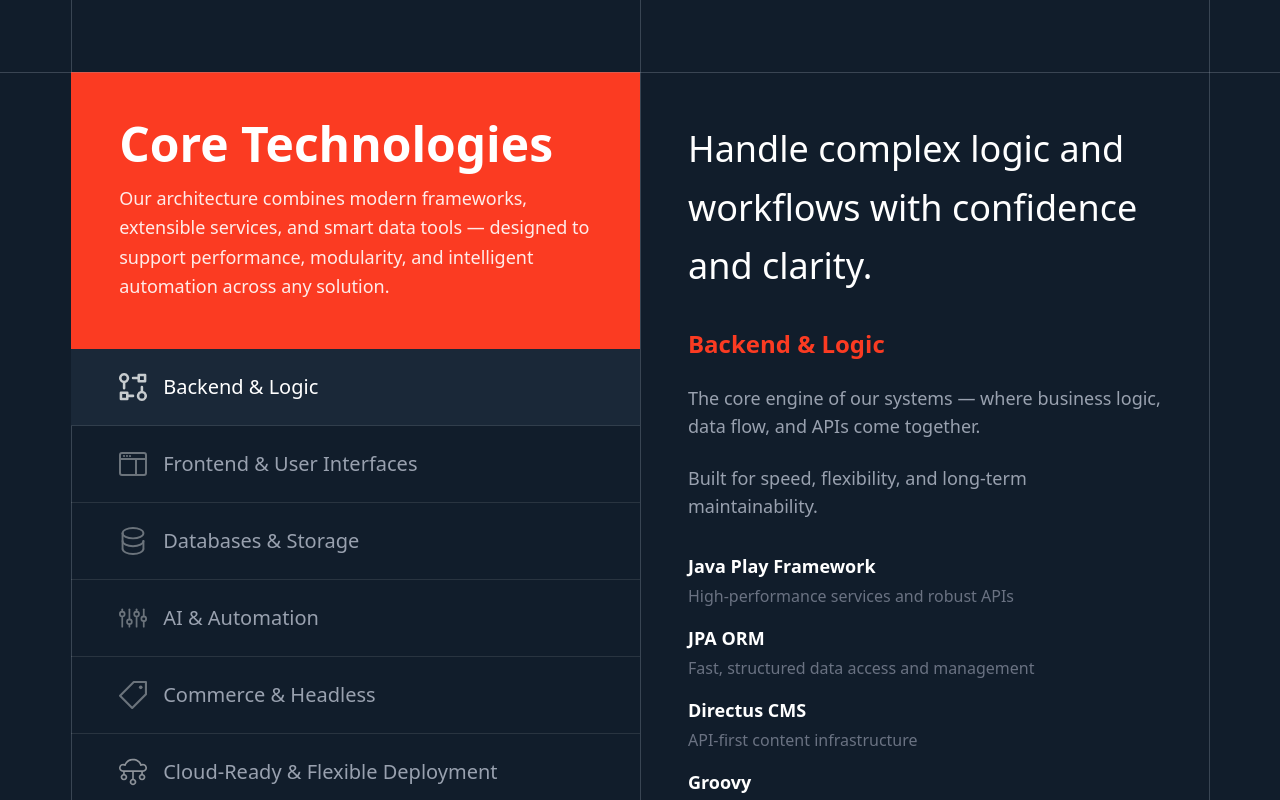
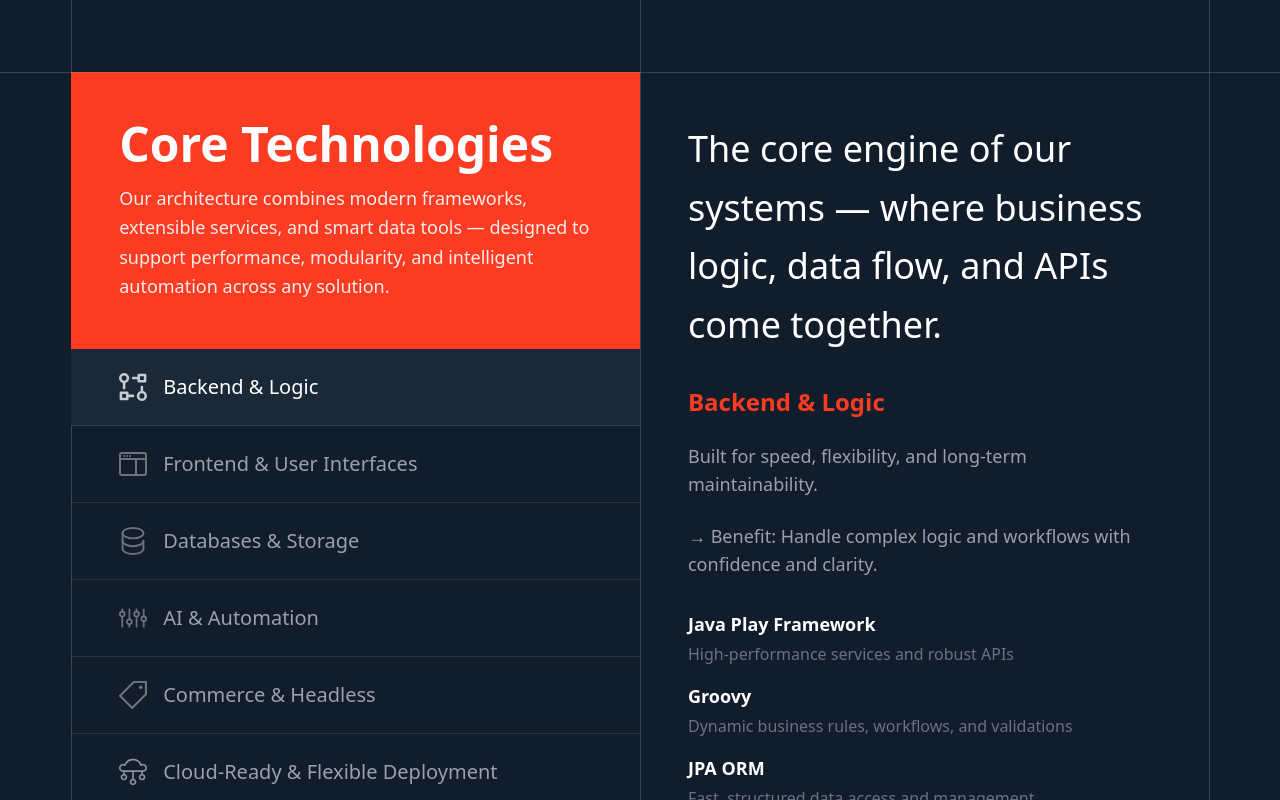
Before and after one commit to abdullah-fareed1/synergic, a Next.js app: page /tech-advantage in a window 1280 px wide. Shown: the part 780-1580 px from the top of the page. Built offline with nearby package versions, Linux system fonts and the light colour scheme.

Commit message:
Updated the text content of the Technologies Section

```diff
--- a/app/tech-advantage/sections/CoreTechnologiesSection.tsx
+++ b/app/tech-advantage/sections/CoreTechnologiesSection.tsx
@@ -1,99 +1,172 @@
-'use client';
+"use client";
 
-import { useState } from 'react';
-import { GridSection, GridContainer, GridCol } from '../../components/grid';
+import { useState } from "react";
+import { GridSection, GridContainer, GridCol } from "../../components/grid";
 
 const technologiesData = [
   {
-    id: 'backend',
-    icon: '/icons/workflow.svg',
-    title: 'Backend & Logic',
-    description: 'Handle complex logic and workflows with confidence and clarity.',
-    details: 'The core engine of our systems — where business logic, data flow, and APIs come together.',
-    subDetails: 'Built for speed, flexibility, and long-term maintainability.',
+    id: "backend",
+    icon: "/icons/workflow.svg",
+    title: "Backend & Logic",
+    description:
+      "The core engine of our systems — where business logic, data flow, and APIs come together.",
+    details: "Built for speed, flexibility, and long-term maintainability.",
+    subDetails:
+      "→ Benefit: Handle complex logic and workflows with confidence and clarity.",
     technologies: [
-      { name: 'Java Play Framework', desc: 'High-performance services and robust APIs' },
-      { name: 'JPA ORM', desc: 'Fast, structured data access and management' },
-      { name: 'Directus CMS', desc: 'API-first content infrastructure' },
-      { name: 'Groovy', desc: 'Dynamic business rules, workflows, and validations' }
-    ]
+      {
+        name: "Java Play Framework",
+        desc: "High-performance services and robust APIs",
+      },
+      {
+        name: "Groovy",
+        desc: "Dynamic business rules, workflows, and validations",
+      },
+      {
+        name: "JPA ORM",
+        desc: "Fast, structured data access and management",
+      },
+      {
+        name: "Directus CMS",
+        desc: "API-first content infrastructure",
+      },
+    ],
   },
   {
-    id: 'frontend',
-    icon: '/icons/interface-ui.svg',
-    title: 'Frontend & User Interfaces',
-    description: 'Crafting intuitive, responsive experiences that users love.',
-    details: 'Modern frameworks and design systems for seamless interactions.',
-    subDetails: 'Component-driven architecture for scalable applications.',
+    id: "frontend",
+    icon: "/icons/interface-ui.svg",
+    title: "Frontend & User Interfaces",
+    description:
+      "Powerful frontends for any device — from browser-based apps to mobile-ready platforms.",
+    details: "Built to deliver modern experiences with flexibility and speed.",
+    subDetails:
+      "→ Benefit: Deliver engaging user experiences — across web, mobile, and portals.",
     technologies: [
-      { name: 'React & Next.js', desc: 'Fast, scalable web applications' },
-      { name: 'Tailwind CSS', desc: 'Utility-first styling for rapid development' },
-      { name: 'TypeScript', desc: 'Type-safe code for better maintainability' },
-      { name: 'Component Libraries', desc: 'Reusable UI components and design systems' }
-    ]
+      {
+        name: "Angular, React, Next.js, Ionic",
+        desc: "Build once, run everywhere",
+      },
+      {
+        name: "HTML, CSS, TypeScript, JavaScript",
+        desc: "Clean, responsive, and intuitive user interfaces",
+      },
+    ],
   },
   {
-    id: 'database',
-    icon: '/icons/database.svg',
-    title: 'Databases & Storage',
-    description: 'Reliable, scalable data solutions for mission-critical applications.',
-    details: 'From relational databases to modern cloud storage.',
-    subDetails: 'Optimized for performance, reliability, and data integrity.',
+    id: "database",
+    icon: "/icons/database.svg",
+    title: "Databases & Storage",
+    description:
+      "Designed for scale, speed, and flexibility — from fast queries to intelligent search and file delivery.",
+    details:
+      "Structured, unstructured, and file-based storage working together seamlessly.",
+    subDetails: "→ Benefit: Store, query, and deliver data at any scale.",
     technologies: [
-      { name: 'PostgreSQL', desc: 'Robust relational database for complex queries' },
-      { name: 'MongoDB', desc: 'Flexible document storage for unstructured data' },
-      { name: 'Redis', desc: 'Lightning-fast in-memory caching' },
-      { name: 'S3 Storage', desc: 'Scalable cloud storage solutions' }
-    ]
+      {
+        name: "RDBMS",
+        desc: "PostgreSQL, Oracle, MySQL, and any JDBC-compliant relational database",
+      },
+      {
+        name: "NoSQL",
+        desc: "Redis, Couchbase, TiDB for fast, scalable non-relational storage",
+      },
+      {
+        name: "Elasticsearch & Vector Databases",
+        desc: "Advanced product search, semantic queries, and AI-powered discovery",
+      },
+      {
+        name: "S3-Compatible Object Storage",
+        desc: "Reliable and scalable storage for files, media, and static assets",
+      },
+    ],
   },
   {
-    id: 'ai',
-    icon: '/icons/adjustment.svg',
-    title: 'AI & Automation',
-    description: 'Intelligent systems that learn, adapt, and automate complex workflows.',
-    details: 'Machine learning and AI-powered decision making.',
-    subDetails: 'Transform data into actionable insights with advanced algorithms.',
+    id: "ai",
+    icon: "/icons/adjustment.svg",
+    title: "AI & Automation",
+    description:
+      "Add intelligence when you need it — not when you’re forced to.",
+    details:
+      "Our architecture enables AI features through open and secure integrations.",
+    subDetails:
+      "→ Benefit: Unlock smarter decisions, better experiences, and less effort.",
     technologies: [
-      { name: 'OpenAI Integration', desc: 'Advanced natural language processing' },
-      { name: 'TensorFlow', desc: 'Deep learning and neural networks' },
-      { name: 'Automated Workflows', desc: 'Smart process automation and orchestration' },
-      { name: 'Predictive Analytics', desc: 'Data-driven insights and forecasting' }
-    ]
+      {
+        name: "Open-source LLM Integration",
+        desc: "Private or cloud-based large language models",
+      },
+      {
+        name: "Semantic Search & Smart Tagging",
+        desc: "Understand and organize content intelligently",
+      },
+      {
+        name: "Recommendations & Automation",
+        desc: "Decision engines and automated workflows",
+      },
+    ],
   },
   {
-    id: 'commerce',
-    icon: '/icons/pricetag.svg',
-    title: 'Commerce & Headless',
-    description: 'Flexible e-commerce solutions that scale with your business.',
-    details: 'Headless architecture for ultimate customization.',
-    subDetails: 'Build unique shopping experiences without platform limitations.',
+    id: "commerce",
+    icon: "/icons/pricetag.svg",
+    title: "Commerce & Headless",
+    description:
+      "Flexible, API-first commerce experiences aligned to your business.",
+    details: "No platform lock-in. Full control over logic and integrations.",
+    subDetails:
+      "→ Benefit: Build commerce systems that grow and adapt with your needs.",
     technologies: [
-      { name: 'Shopify Plus', desc: 'Enterprise-grade e-commerce platform' },
-      { name: 'Stripe', desc: 'Secure payment processing' },
-      { name: 'Headless Commerce', desc: 'API-first shopping experiences' },
-      { name: 'Order Management', desc: 'Streamlined fulfillment and inventory' }
-    ]
+      {
+        name: "Medusa.js",
+        desc: "Headless commerce engine with rich customization",
+      },
+      {
+        name: "Custom Logic & Microservices",
+        desc: "Tailored processes, integrations, and workflows",
+      },
+    ],
   },
   {
-    id: 'cloud',
-    icon: '/icons/cloud-network.svg',
-    title: 'Cloud-Ready & Flexible Deployment',
-    description: 'Deploy anywhere with confidence — cloud, hybrid, or on-premise.',
-    details: 'Built for modern DevOps and continuous delivery.',
-    subDetails: 'Infrastructure that scales with your business needs.',
+    id: "cloud",
+    icon: "/icons/cloud-network.svg",
+    title: "Cloud-Ready & Flexible Deployment",
+    description:
+      "Run your system your way — with built-in support for scale and resilience.",
+    details:
+      "Modern infrastructure designed for continuous delivery and growth.",
+    subDetails: "→ Benefit: Scale confidently with visibility and control.",
     technologies: [
-      { name: 'AWS/Azure/GCP', desc: 'Multi-cloud deployment strategies' },
-      { name: 'Docker & Kubernetes', desc: 'Containerized, orchestrated applications' },
-      { name: 'CI/CD Pipelines', desc: 'Automated testing and deployment' },
-      { name: 'Infrastructure as Code', desc: 'Terraform and CloudFormation' }
-    ]
-  }
+      {
+        name: "Flexible Deployment",
+        desc: "Public cloud, private cloud, on-prem, or hybrid",
+      },
+      {
+        name: "Docker",
+        desc: "Containerized services for portability and scalability",
+      },
+      {
+        name: "CI/CD Automation",
+        desc: "Smooth, repeatable deployments",
+      },
+      {
+        name: "Horizontal Scalability",
+        desc: "Clustered services for high performance",
+      },
+      {
+        name: "Load Balancing & Traffic Routing",
+        desc: "Intelligent request distribution",
+      },
+      {
+        name: "Caching, Monitoring & Observability",
+        desc: "Low latency, logs, metrics, and proactive alerts",
+      },
+    ],
+  },
 ];
 
 const CoreTechnologiesSection = () => {
-  const [activeTab, setActiveTab] = useState('backend');
+  const [activeTab, setActiveTab] = useState("backend");
 
-  const activeTech = technologiesData.find(tech => tech.id === activeTab);
+  const activeTech = technologiesData.find((tech) => tech.id === activeTab);
 
   return (
     <>
@@ -104,8 +177,10 @@ const CoreTechnologiesSection = () => {
         bgColor="bg-[#111D2B]"
         className="py-0 pt-20 relative"
       >
-        <div className="absolute left-0 right-0 h-px bg-gray-400 opacity-30 z-20"
-             style={{ top: '0' }} />
+        <div
+          className="absolute left-0 right-0 h-px bg-gray-400 opacity-30 z-20"
+          style={{ top: "0" }}
+        />
 
         <GridContainer className="gap-0 mt-0">
           <GridCol span="AB" className="flex flex-col bg-transparent relative">
@@ -114,7 +189,10 @@ const CoreTechnologiesSection = () => {
                 Core Technologies
               </h2>
               <p className="text-white/90 text-lg leading-relaxed max-w-lg">
-                Our architecture combines modern frameworks, extensible services, and smart data tools — designed to support performance, modularity, and intelligent automation across any solution.
+                Our architecture combines modern frameworks, extensible
+                services, and smart data tools — designed to support
+                performance, modularity, and intelligent automation across any
+                solution.
               </p>
             </div>
 
@@ -126,9 +204,9 @@ const CoreTechnologiesSection = () => {
                   onMouseEnter={() => setActiveTab(tech.id)}
                   className={`w-full flex items-center gap-4 px-12 py-6 transition-all duration-300 ${
                     activeTab === tech.id
-                      ? 'bg-[#1a2838] text-white'
-                      : 'bg-transparent text-gray-400 hover:bg-[#1a2838] hover:text-white'
-                  } ${index < technologiesData.length - 1 ? 'border-b border-white/10' : ''}`}
+                      ? "bg-[#1a2838] text-white"
+                      : "bg-transparent text-gray-400 hover:bg-[#1a2838] hover:text-white"
+                  } ${index < technologiesData.length - 1 ? "border-b border-white/10" : ""}`}
                 >
                   <img
                     src={tech.icon}
@@ -140,7 +218,10 @@ const CoreTechnologiesSection = () => {
               ))}
             </div>
           </GridCol>
-          <GridCol span="CD" className="p-12 flex flex-col justify-center bg-transparent">
+          <GridCol
+            span="CD"
+            className="p-12 flex flex-col justify-center bg-transparent"
+          >
             <div className="space-y-8">
               <h3 className="text-white text-4xl font-normal leading-relaxed">
                 {activeTech?.description}
@@ -150,9 +231,7 @@ const CoreTechnologiesSection = () => {
                 <h4 className="text-[#FB3B22] text-2xl font-bold">
                   {activeTech?.title}
                 </h4>
-                <p className="text-gray-400 text-lg">
-                  {activeTech?.details}
-                </p>
+                <p className="text-gray-400 text-lg">{activeTech?.details}</p>
 
                 {activeTech?.subDetails && (
                   <p className="text-gray-400 text-lg">
@@ -166,9 +245,7 @@ const CoreTechnologiesSection = () => {
                       <h5 className="text-white font-semibold text-lg">
                         {item.name}
                       </h5>
-                      <p className="text-gray-500 text-base">
-                        {item.desc}
-                      </p>
+                      <p className="text-gray-500 text-base">{item.desc}</p>
                     </div>
                   ))}
                 </div>
@@ -185,7 +262,9 @@ const CoreTechnologiesSection = () => {
             Core Technologies
           </h2>
           <p className="text-white/90 text-base leading-relaxed">
-            Our architecture combines modern frameworks, extensible services, and smart data tools — designed to support performance, modularity, and intelligent automation across any solution.
+            Our architecture combines modern frameworks, extensible services,
+            and smart data tools — designed to support performance, modularity,
+            and intelligent automation across any solution.
           </p>
         </div>
 
@@ -193,7 +272,9 @@ const CoreTechnologiesSection = () => {
           {technologiesData.map((tech) => (
             <div key={tech.id} className="bg-[#1a2838]">
               <button
-                onClick={() => setActiveTab(activeTab === tech.id ? '' : tech.id)}
+                onClick={() =>
+                  setActiveTab(activeTab === tech.id ? "" : tech.id)
+                }
                 className="w-full flex items-center justify-between gap-3 px-6 py-5 text-left"
               >
                 <div className="flex items-center gap-3">
@@ -208,13 +289,18 @@ const CoreTechnologiesSection = () => {
                 </div>
                 <svg
                   className={`w-5 h-5 text-gray-400 transition-transform ${
-                    activeTab === tech.id ? 'rotate-180' : ''
+                    activeTab === tech.id ? "rotate-180" : ""
                   }`}
                   fill="none"
                   stroke="currentColor"
                   viewBox="0 0 24 24"
                 >
-                  <path strokeLinecap="round" strokeLinejoin="round" strokeWidth={2} d="M19 9l-7 7-7-7" />
+                  <path
+                    strokeLinecap="round"
+                    strokeLinejoin="round"
+                    strokeWidth={2}
+                    d="M19 9l-7 7-7-7"
+                  />
                 </svg>
               </button>
 
@@ -228,14 +314,10 @@ const CoreTechnologiesSection = () => {
                     {tech.title}
                   </h5>
 
-                  <p className="text-gray-400 text-sm">
-                    {tech.details}
-                  </p>
+                  <p className="text-gray-400 text-sm">{tech.details}</p>
 
                   {tech.subDetails && (
-                    <p className="text-gray-400 text-sm">
-                      {tech.subDetails}
-                    </p>
+                    <p className="text-gray-400 text-sm">{tech.subDetails}</p>
                   )}
 
                   <div className="space-y-3 mt-4">
@@ -244,9 +326,7 @@ const CoreTechnologiesSection = () => {
                         <h5 className="text-white font-semibold text-sm">
                           {item.name}
                         </h5>
-                        <p className="text-gray-500 text-xs">
-                          {item.desc}
-                        </p>
+                        <p className="text-gray-500 text-xs">{item.desc}</p>
                       </div>
                     ))}
                   </div>
```
